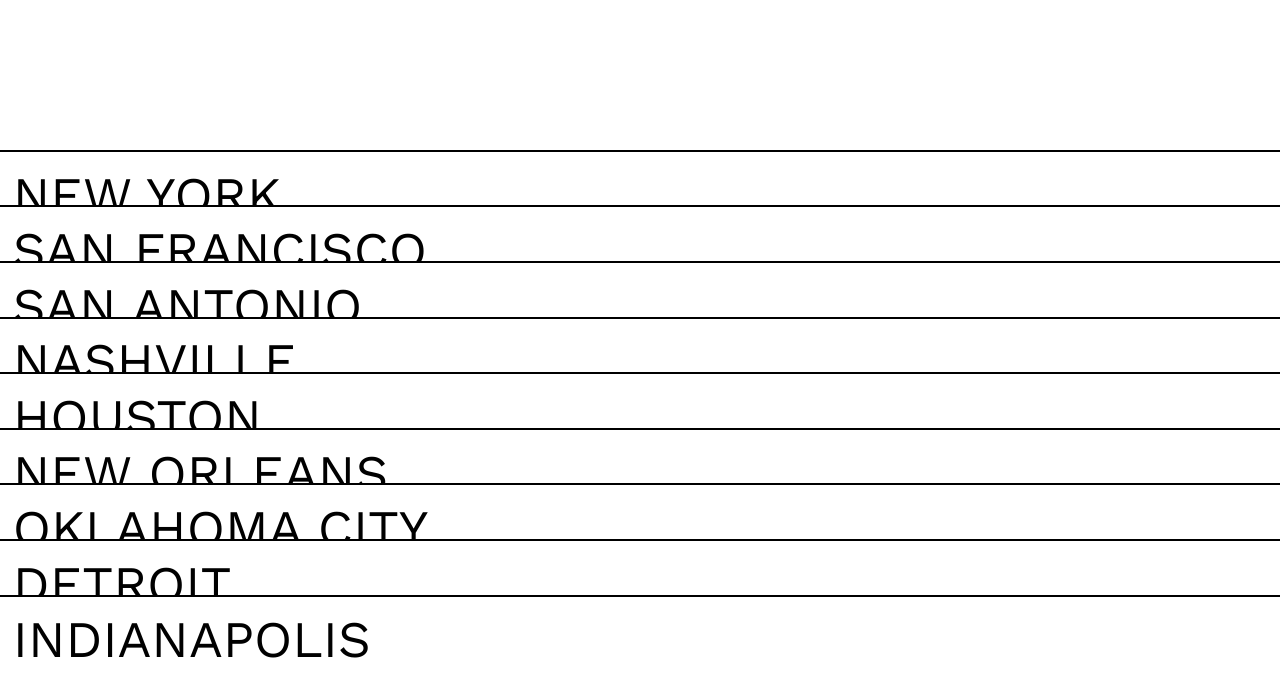
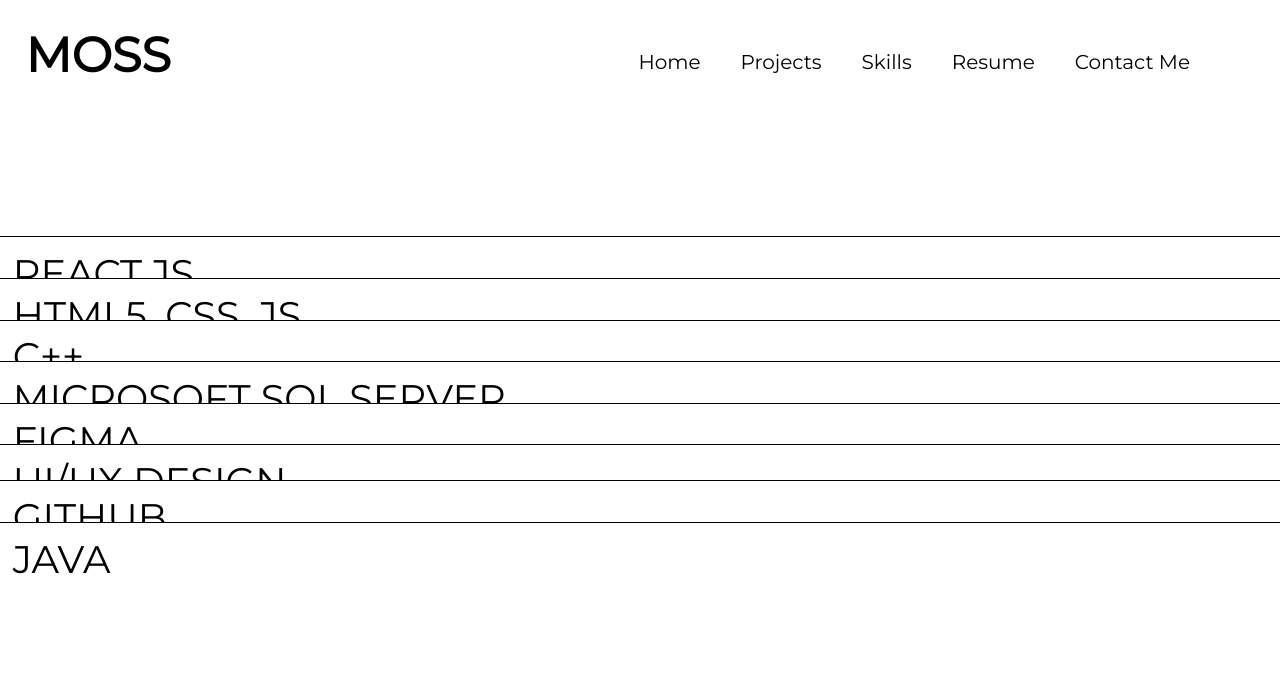
Before and after one commit to jakemoss127/Portfolio-v2, a React (Create React App) app: page /skills in a window 1280 px wide. Shown: the top 696 px of the page. Built offline with nearby package versions, Linux system fonts and the light colour scheme.

Commit message:
Updates to views and completed skill view.

```diff
--- a/public/index.html
+++ b/public/index.html
@@ -15,8 +15,8 @@
       user's mobile device or desktop. See https://developers.google.com/web/fundamentals/web-app-manifest/
     -->
     <link rel="preconnect" href="https://fonts.googleapis.com">
-<link rel="preconnect" href="https://fonts.gstatic.com" crossorigin>
-<link href="https://fonts.googleapis.com/css2?family=Montserrat:wght@100;200&family=Work+Sans&display=swap" rel="stylesheet">
+    <link rel="preconnect" href="https://fonts.gstatic.com" crossorigin>
+    <link href="https://fonts.googleapis.com/css2?family=Montserrat&family=Work+Sans&display=swap" rel="stylesheet">
     <!--
       Notice the use of %PUBLIC_URL% in the tags above.
       It will be replaced with the URL of the `public` folder during the build.
--- a/src/App.css
+++ b/src/App.css
@@ -1,6 +1,10 @@
 * {
   padding: 0;
   margin: 0;
+}
+
+body {
+  overflow: hidden;
 }
 
 html {
@@ -32,28 +36,27 @@
 }
 
 .title {
+  font-family: 'Montserrat', sans-serif;
   position: absolute;
   padding: 2%;
   color: white;
-  font-family: 'Work Sans', sans-serif;
   font-size: 48px;
-  font-weight: 300;
+  font-weight: 800;
 }
 
 .description {
+  font-family: 'Montserrat', sans-serif;
   position: absolute;
   bottom: 0;
   right: 0;
   margin: 5vh;
   font-size: 32px;
-  font-family: 'Work Sans', sans-serif;
-  color: rgba(255,255,255,0.8);
-  letter-spacing: 1px;
-
+  color: rgba(229, 213, 213, 0.8);
+  letter-spacing: 0.5px;
 }
 
 .name-title{
-  font-weight: 550;
+  font-weight: 700;
   letter-spacing: 2px;
   color: rgba(255, 255, 225, 0.9);
 }
@@ -63,6 +66,7 @@
   text-decoration: none;
   font-style: italic;
   color: rgba(255, 255, 225, 0.9);
+  font-weight: 700;
 }
 
 .git-logo, .linkedin-logo{
@@ -130,7 +134,14 @@
 }
 
 a {
+  font-family: 'Montserrat', sans-serif;
   text-decoration: none;
   color: white;
   font-style: normal;
 }
+
+.follow-cursor {
+  width: 100px;
+  position: absolute;
+  place-self: center;
+}
--- a/src/App.js
+++ b/src/App.js
@@ -1,4 +1,4 @@
-import React, { useEffect, useRef } from 'react';
+import React from 'react';
 import HomeView from '../src/views/HomeView';
 import ContactView from '../src/views/ContactView';
 import SkillView from './views/SkillView';
@@ -21,7 +21,7 @@
           <Route path='/resume' element={<ResumeView />}></Route>
         </Routes>
       </BrowserRouter>
-      </div>
+    </div>
   );
 }
 
--- a/src/components/Navbar.jsx
+++ b/src/components/Navbar.jsx
@@ -1,32 +1,70 @@
-import React from 'react'
-import '../App.css'
+import React from 'react';
+import '../App.css';
 import { Link } from 'react-router-dom';
 
-const Navbar = () => {
+const Navbar = ({ textColor, backgroundColor }) => {
+  const navbarStyle = {
+    color: textColor || 'white',
+  };
+
+  const navbarItemStyle = {
+    position: 'relative',
+    color: textColor || 'white',
+  };
+
+  const navbarItemAfterStyle = {
+    backgroundColor: backgroundColor || 'white',
+    content: '""',
+    display: 'block',
+    margin: 'left',
+    height: '2px',
+    width: '0',
+    left: '0',
+    bottom: '0',
+    position: 'absolute',
+  };
+
   return (
     <div className='nav-container'>
-        <span className='title'>MOSS</span>
+      <span className='title' style={navbarStyle}>
+        MOSS
+      </span>
       <nav>
         <ul className='navbar'>
           <li>
-                    <Link to="/">Home</Link>
+            <Link to="/" style={navbarItemStyle}>
+              Home
+              <span style={navbarItemAfterStyle}></span>
+            </Link>
           </li>
           <li>
-                    <Link to="/projects">Projects</Link>
+            <Link to="/projects" style={navbarItemStyle}>
+              Projects
+              <span style={navbarItemAfterStyle}></span>
+            </Link>
           </li>
           <li>
-                    <Link to="/skills">Skills</Link>
+            <Link to="/skills" style={navbarItemStyle}>
+              Skills
+              <span style={navbarItemAfterStyle}></span>
+            </Link>
           </li>
           <li>
-                    <Link to="/resume">Resume</Link>
+            <Link to="/resume" style={navbarItemStyle}>
+              Resume
+              <span style={navbarItemAfterStyle}></span>
+            </Link>
           </li>
           <li>
-                    <Link to="/contact">Contact Me</Link>
+            <Link to="/contact" style={navbarItemStyle}>
+              Contact Me
+              <span style={navbarItemAfterStyle}></span>
+            </Link>
           </li>
         </ul>
       </nav>
     </div>
-  )
-}
+  );
+};
 
-export default Navbar
+export default Navbar;
--- a/src/components/Skills.jsx
+++ b/src/components/Skills.jsx
@@ -1,44 +1,44 @@
 import React from 'react'
-import './styles/projectstyles.css'
+import './styles/skillstyles.css'
 import gsap from 'gsap';
 
 const Projects = () => {
 
   const projects = [
     {
-      title: "New York",
+      title: "React.js",
       color: "#F06318"
     },
     {
-      title: "San Francisco",
+      title: "HTML5, CSS, JS",
       color: "#DCF018"
     },
     {
-      title: "San Antonio",
+      title: "C++",
       color: "#18F0E8"
     },
     {
-      title: "Nashville",
+      title: "Microsoft SQL Server",
       color: "#8C0CF0"
     },
     {
-      title: "Houston",
+      title: "Figma",
       color: "#F0183C"
     },
     {
-      title: "New Orleans",
+      title: "UI/UX Design",
       color: "#F0BA18"
     },
     {
-      title: "Oklahoma City",
+      title: "",
       color: "#0C34F0"
     },
     {
-      title: "Detroit",
+      title: "GitHub",
       color: "#0CBCF0"
     },
     {
-      title: "Indianapolis",
+      title: "Java",
       color: "#91F018"
     }
 
--- a/src/components/styles/projectstyles.css
+++ b/src/components/styles/projectstyles.css
@@ -1,32 +1,16 @@
-.project-wrapper {
-    height: 100%;
-    background-color: white;
+* {
+    padding: 0;
+    margin: 0;
+  }
+
+.project-view  {
+    height: 100vh;
+    width: 100vw;
+    background: linear-gradient(48deg, rgba(28, 189, 210, 0.75), rgba(241, 81, 81, 0.75)),
+    radial-gradient(
+    at var(--mouse-x) var(--mouse-y),
+    rgba(255,255,255,0.5),
+    rgba(0,0,0,0.5)
+  ),
+  url(../../assets/noise.svg);
 }
-
-main {
-    display: flex;
-    flex-direction: column;
-    align-items: center;
-    justify-content: center;
-    color: black;
-    height: 100vh;
-    background-color: white;
-    }
-
-main div{
-    width: 100%;
-    border-top: 2px solid black;
-    padding: 1vw;
-    padding-left: 3vw;
-    position: relative;
-    margin-bottom: -2.5vw;
-    background-color: white;
-}
-
-main div p {
-    margin: 0px;
-    font-size: 4vw;
-    font-family: 'Work Sans', sans-serif;
-    text-transform: uppercase;
-    pointer-events: none;
-}
--- /dev/null
+++ b/src/components/styles/skillstyles.css
@@ -0,0 +1,32 @@
+.project-wrapper {
+    height: 100%;
+    background-color: white;
+}
+
+main {
+    display: flex;
+    flex-direction: column;
+    align-items: center;
+    justify-content: center;
+    color: black;
+    height: 100vh;
+    background-color: white;
+    }
+
+main div{
+    width: 100%;
+    border-top: 1px solid black;
+    padding: 1vw;
+    padding-left: 3vw;
+    position: relative;
+    margin-bottom: -2.5vw;
+    background-color: white;
+}
+
+main div p {
+    margin: 0px;
+    font-size: 3vw;
+    font-family: 'Montserrat', sans-serif;
+    text-transform: uppercase;
+    pointer-events: none;
+}
--- a/src/views/HomeView.jsx
+++ b/src/views/HomeView.jsx
@@ -2,6 +2,7 @@
 import githubLogo from '../assets/github-logo.png';
 import linkLogo from '../assets/linkedin-logo.png';
 import Navbar from '../components/Navbar';
+import '../App.css'
 
 const HomeView = () => {
     const appRef = useRef(null);
@@ -48,7 +49,7 @@
           </p>
           <img className='git-logo' src={githubLogo} alt='github-logo' onClick={toGithub}/>
           <img className='linkedin-logo' src={linkLogo} alt='linkedin-logo' onClick={toLinkedIn}/>
-        </div>
+          </div>
         </div>
     </div>
   )
--- a/src/views/ProjectView.jsx
+++ b/src/views/ProjectView.jsx
@@ -1,9 +1,36 @@
-import React from 'react'
+import React, { useEffect, useRef } from "react";
+import Navbar from '../components/Navbar';
+import '../components/styles/projectstyles.css'
 
 const ProjectView = () => {
+  const appRef = useRef(null);
+
+  useEffect(() => {
+    const moveGradient = (event) => {
+      const windowWidth = window.innerWidth;
+      const windowHeight = window.innerHeight;
+
+      const mouseX = Math.round((event.pageX / windowWidth) * 100);
+      const mouseY = Math.round((event.pageY / windowHeight) * 100);
+
+      if (appRef.current) {
+        appRef.current.style.setProperty("--mouse-x", mouseX.toString() + "%");
+        appRef.current.style.setProperty("--mouse-y", mouseY.toString() + "%");
+      }
+    };
+
+    document.addEventListener("mousemove", moveGradient);
+
+    return function cleanup() {
+      document.removeEventListener("mousemove", moveGradient);
+    };
+  }, [appRef]);
+
   return (
-    <div>ProjectView</div>
-  )
-}
+    <div className='project-view' ref={appRef}>
+      <Navbar/>
+    </div>
+  );
+};
 
-export default ProjectView
+export default ProjectView;
--- a/src/views/SkillView.jsx
+++ b/src/views/SkillView.jsx
@@ -1,9 +1,11 @@
 import React from 'react'
 import Skills from '../components/Skills';
+import Navbar from '../components/Navbar';
 
 const SkillView = () => {
   return (
     <div className='skill-wrapper'>
+        <Navbar textColor='black' backgroundColor='black'/>
         <Skills />
     </div>
   )
```
Lines whose indentation alone changed are shown as unchanged.
